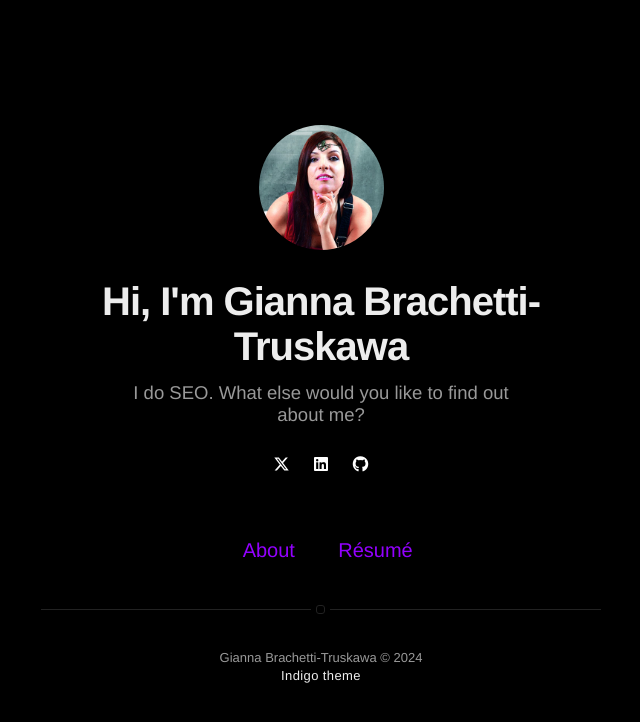
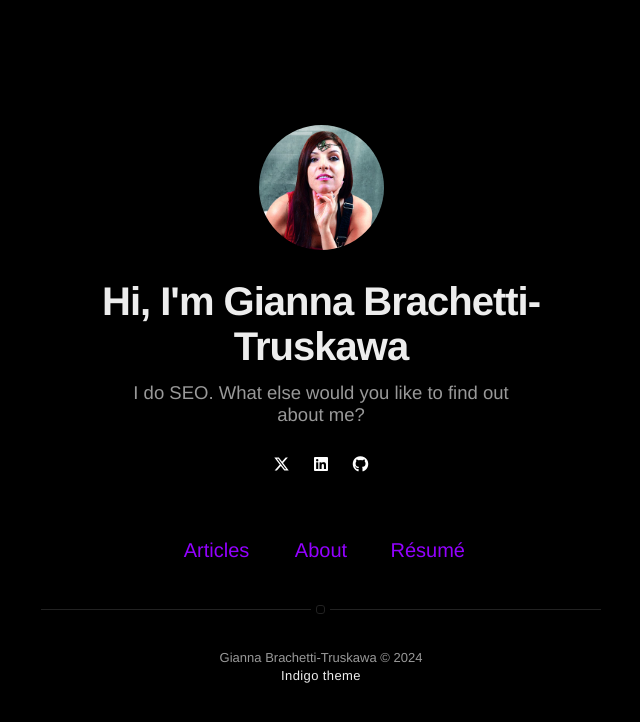
Before and after one commit to tentaclequing/tentaclequing.github.io, a Jekyll site: the page built from index.html, in a window 1280 px wide. Shown: the top 722 px of the page, without its empty margins (319-959 px from the left). Built offline with Jekyll 4.4.1, drawn with Linux system fonts in a browser that asks for light colours; nearby versions of some CDN libraries.

Commit message:
Update nav.html

```diff
--- a/_includes/nav.html
+++ b/_includes/nav.html
@@ -6,10 +6,10 @@
             </li>
         {% endif %}
 
-        {% if site.blog == true %}
-            {% if page.title != "Blog" %}
+        {% if site.articles == true %}
+            {% if page.title != "Articles" %}
                 <li class="item">
-                    <a class="link" href="{{ site.url }}/blog">Blog</a>
+                    <a class="link" href="{{ site.url }}/articles">Articles</a>
                 </li>
             {% endif %}
         {% endif %}
```
